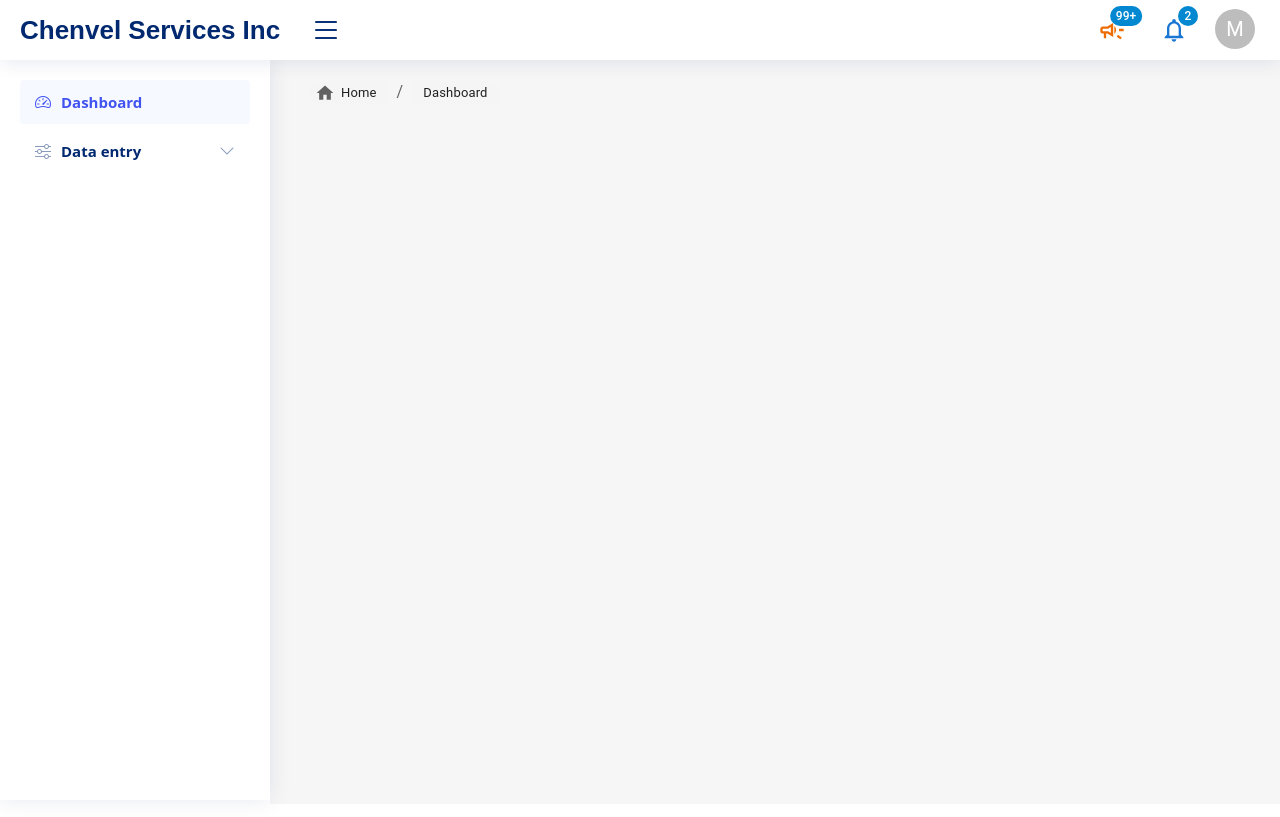
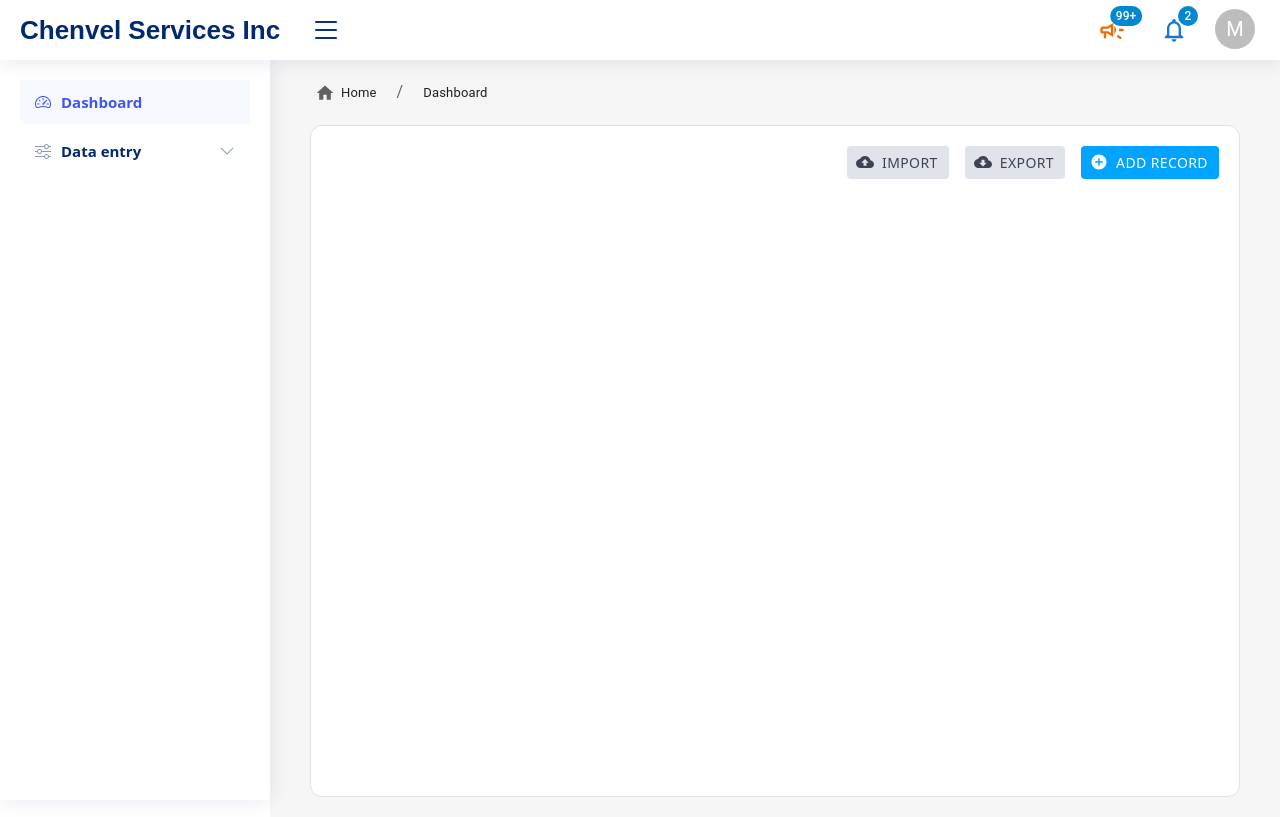
Before and after one commit to sydneeeyland/Golbat, a React (Vite) app: page / in a window 1280 px wide. Built offline with nearby package versions, Linux system fonts and the light colour scheme.

Commit message:
create global error boundary

```diff
--- a/package.json
+++ b/package.json
@@ -1,7 +1,7 @@
 {
   "name": "chenvel-webapp",
   "private": true,
-  "version": "0.0.0",
+  "version": "1.0.0",
   "type": "module",
   "scripts": {
     "dev": "vite",
--- /dev/null
+++ b/src/Assets/Styles/ContainerStyle.ts
@@ -0,0 +1,15 @@
+import { makeStyles } from '@mui/styles';
+
+export const useActionContainerStyles = makeStyles({
+  default: {
+    flexWrap: 'wrap',
+    backgroundColor: '#fff',
+    padding: 20,
+    border: '1px solid #e2e2e2',
+    borderRadius: 12,
+    height: '84vh',
+    overflow: 'auto',
+  },
+});
+
+export const useTableContainerStyles = makeStyles({});
--- /dev/null
+++ b/src/Assets/Styles/Theme.ts
@@ -0,0 +1,59 @@
+import { createTheme } from '@mui/material/styles';
+
+declare module '@mui/material/Button' {
+  interface ButtonPropsVariantOverrides {
+    'csi-primary': true;
+    'csi-secondary': true;
+    'csi-warning': true;
+  }
+}
+
+const theme = createTheme({
+  components: {
+    MuiButton: {
+      variants: [
+        {
+          props: { variant: 'csi-primary' },
+          style: {
+            color: '#FFFFFF',
+            backgroundColor: '#00A3FF',
+            lineHeight: 'unset',
+            fontFamily: 'unset',
+            padding: '6px 11px',
+            '&:hover': {
+              backgroundColor: '#008BD9',
+            },
+          },
+        },
+        {
+          props: { variant: 'csi-secondary' },
+          style: {
+            color: '#3F4254',
+            backgroundColor: '#E1E3EA',
+            lineHeight: 'unset',
+            fontFamily: 'unset',
+            padding: '6px 11px',
+            '&:hover': {
+              backgroundColor: '#B5B5C3',
+            },
+          },
+        },
+        {
+          props: { variant: 'csi-warning' },
+          style: {
+            color: '#FFFFFF',
+            backgroundColor: '#ffc700',
+            lineHeight: 'unset',
+            fontFamily: 'unset',
+            padding: '6px 11px',
+            '&:hover': {
+              backgroundColor: '#f1bc00',
+            },
+          },
+        },
+      ],
+    },
+  },
+});
+
+export default theme;
--- a/src/Components/BreadCrumb.tsx
+++ b/src/Components/BreadCrumb.tsx
@@ -45,7 +45,7 @@ function Breadcrumb({ page }: Props) {
   }, [page]);
 
   return (
-    <Box sx={{ marginBottom: 20 }}>
+    <Box sx={{ marginBottom: '20px' }}>
       <Breadcrumbs aria-label="breadcrumb">
         <StyledBreadcrumb
           label="Home"
--- /dev/null
+++ b/src/Components/Container/FormContainer.tsx
@@ -0,0 +1,20 @@
+// Package
+import { ReactNode } from 'react';
+
+// Components
+import { Box } from '@mui/material';
+
+// Styles
+import { useActionContainerStyles } from '../../Assets/Styles/ContainerStyle';
+
+type Props = {
+  children: ReactNode;
+};
+
+function FormContainer({ children }: Props) {
+  const Container = useActionContainerStyles();
+
+  return <Box className={Container.default}>{children}</Box>;
+}
+
+export default FormContainer;
--- /dev/null
+++ b/src/Components/Form/ActionTab.tsx
@@ -0,0 +1,40 @@
+// Icons
+import { CloudUpload, CloudDownload, AddCircle } from '@mui/icons-material';
+
+// Components
+import { Stack, Button, Box } from '@mui/material';
+
+function ActionTab() {
+  return (
+    <Stack direction="row" spacing="3" flexWrap="wrap">
+      <Box flex="1" />
+      <Stack
+        direction="row"
+        gap={2}
+        flexWrap="wrap"
+        flex="1"
+        justifyContent="end"
+      >
+        <Button
+          variant="csi-secondary"
+          startIcon={<CloudUpload />}
+          size="small"
+        >
+          Import
+        </Button>
+        <Button
+          variant="csi-secondary"
+          startIcon={<CloudDownload />}
+          size="small"
+        >
+          Export
+        </Button>
+        <Button variant="csi-primary" startIcon={<AddCircle />} size="small">
+          Add Record
+        </Button>
+      </Stack>
+    </Stack>
+  );
+}
+
+export default ActionTab;
--- /dev/null
+++ b/src/Components/Form/Text.tsx
@@ -0,0 +1,5 @@
+function Text() {
+  return <input type="text" />;
+}
+
+export default Text;
--- /dev/null
+++ b/src/Middleware/AppErrorFallBack.tsx
@@ -0,0 +1,19 @@
+// Components
+import { Box } from '@mui/material';
+
+export default function AppErrorFallBack() {
+  return (
+    <Box
+      style={{
+        display: 'flex',
+        height: '100vh',
+        justifyContent: 'center',
+        alignItems: 'center',
+        fontWeight: 'bold',
+        fontSize: 22,
+      }}
+    >
+      Something went wrong !
+    </Box>
+  );
+}
--- a/src/Pages/Authenticated/Dashboard.tsx
+++ b/src/Pages/Authenticated/Dashboard.tsx
@@ -4,9 +4,11 @@ import { ErrorBoundary } from 'react-error-boundary';
 // Components
 import { NoSsr } from '@mui/material';
 import BreadCrumb from '../../Components/BreadCrumb';
+import FormContainer from '../../Components/Container/FormContainer';
 
 // Middleware
 import ErrorFallback from '../../Middleware/ErrorFallback';
+import ActionTab from '../../Components/Form/ActionTab';
 
 function Dashboard() {
   return (
@@ -14,6 +16,11 @@ function Dashboard() {
       <ErrorBoundary FallbackComponent={ErrorFallback}>
         <BreadCrumb page="Dashboard" />
       </ErrorBoundary>
+      <FormContainer>
+        <ErrorBoundary FallbackComponent={ErrorFallback}>
+          <ActionTab />
+        </ErrorBoundary>
+      </FormContainer>
     </NoSsr>
   );
 }
--- a/src/Pages/Error/Maintenance.tsx
+++ b/src/Pages/Error/Maintenance.tsx
@@ -1,7 +1,5 @@
 // Components
-import Box from '@mui/material/Box';
-import Typography from '@mui/material/Typography';
-import NoSsr from '@mui/material/NoSsr';
+import { Box, Typography, NoSsr } from '@mui/material';
 
 // Styles
 import { useMaintenanceStyles } from '../../Assets/Styles/MaintenanceStyles';
--- a/src/main.tsx
+++ b/src/main.tsx
@@ -1,17 +1,29 @@
 // Package
 import React from 'react';
 import ReactDOM from 'react-dom/client';
+import { ErrorBoundary } from 'react-error-boundary';
+
+// Components
+import { ThemeProvider } from '@mui/material';
 
 // Application
 import App from './App';
 
+// Middleware
+import AppErrorFallBack from './Middleware/AppErrorFallBack';
+
 // Styles
+import theme from './Assets/Styles/Theme';
 import 'bootstrap/dist/css/bootstrap.min.css';
 import 'bootstrap/dist/js/bootstrap.min';
 import 'bootstrap-icons/font/bootstrap-icons.css';
 
 ReactDOM.createRoot(document.getElementById('root') as HTMLElement).render(
   <React.StrictMode>
-    <App />
+    <ThemeProvider theme={theme}>
+      <ErrorBoundary FallbackComponent={AppErrorFallBack}>
+        <App />
+      </ErrorBoundary>
+    </ThemeProvider>
   </React.StrictMode>
 );
```
